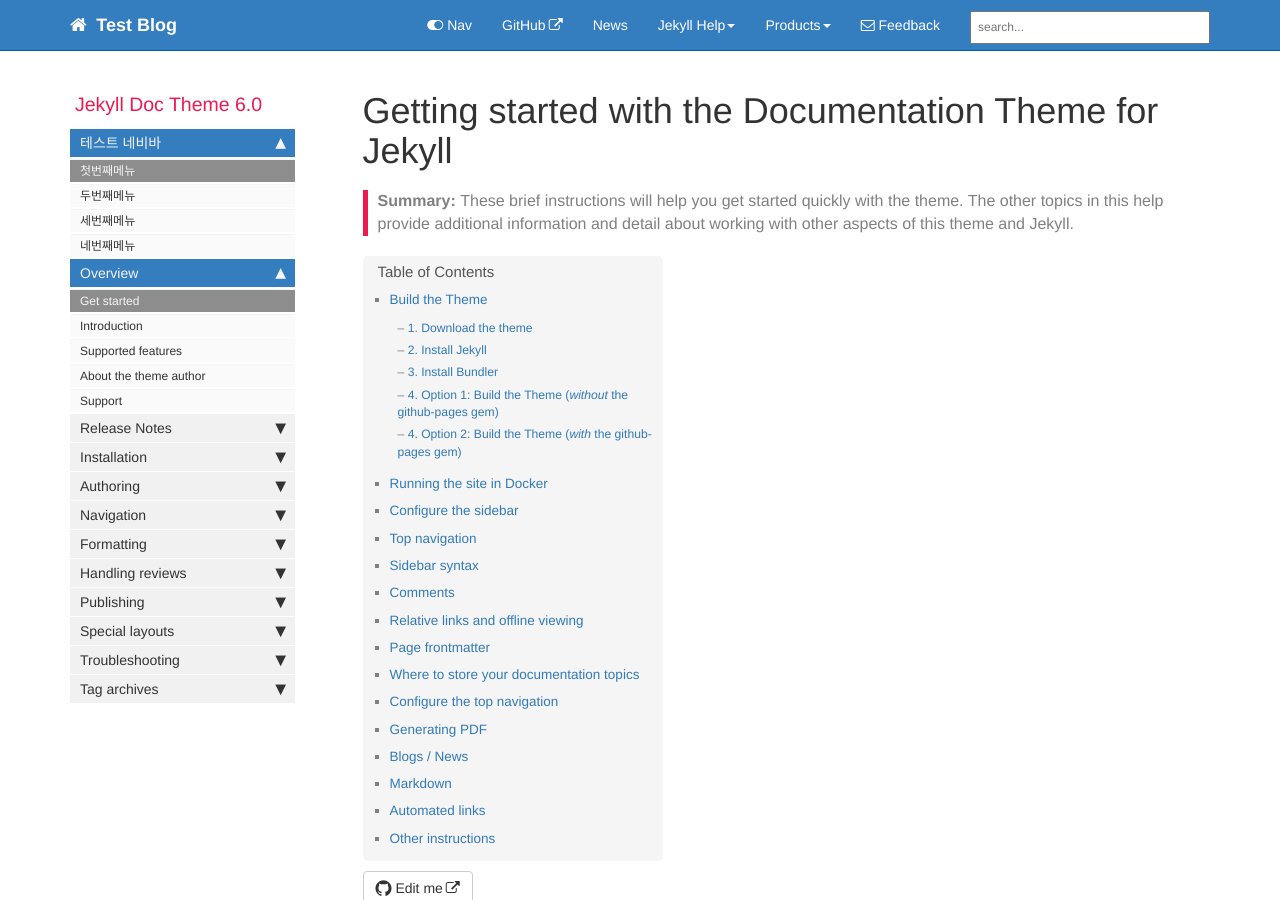
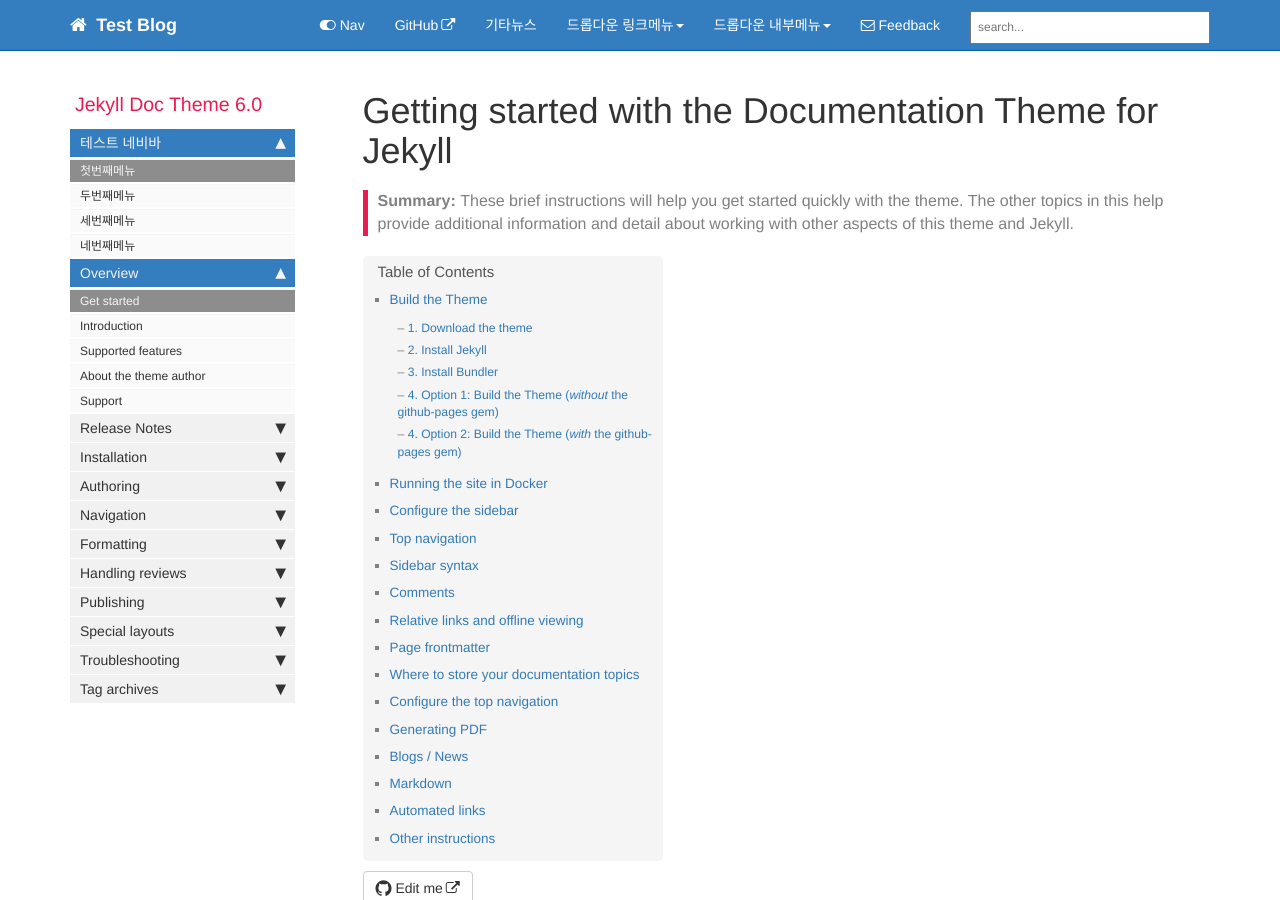
Before and after one commit to deepine/deepine.github.io, a Jekyll site: the page built from index.md, in a window 1280 px wide and 900 px high. Built offline with Jekyll 4.4.1, drawn with Linux system fonts in a browser that asks for light colours; comment, search, counter and statistics services are not loaded.

Commit message:
Update topnav.yml

```diff
--- a/_data/topnav.yml
+++ b/_data/topnav.yml
@@ -4,31 +4,31 @@ topnav:
 - title: Topnav
   items:
     - title: GitHub
-      external_url: https://github.com/tomjoht/documentation-theme-jekyll
-    - title: News
+      external_url: https://github.com/deepine
+    - title: 기타뉴스
       url: /news
 
 #Topnav dropdowns
 topnav_dropdowns:
 - title: Topnav dropdowns
   folders:
-    - title: Jekyll Help
+    - title: 드롭다운 링크메뉴
       folderitems:
-        - title: Jekyll Talk
-          external_url: https://talk.jekyllrb.com
-        - title: Jekyll documentation
-          external_url: http://jekyllrb.com/docs/home/
-        - title: Jekyll on Stack Overflow
-          external_url: http://stackoverflow.com/questions/tagged/jekyll
-        - title: Jekyll on my blog
-          external_url: http://idratherbewriting.com/category-jekyll/
-    - title: Products
+        - title: 첫번째 외부링크
+          external_url: https://www.google.com
+        - title: 두번째 외부링크
+          external_url: http://www.google.com
+        - title: 세번째 외부링크
+          external_url: http://www.google.com
+        - title: 네번째 외부링크
+          external_url: http://www.google.com
+    - title: 드롭다운 내부메뉴
       folderitems:
-        - title: Jekyll Documentation Theme
+        - title: 첫번째 내부메뉴
           url: /mydoc_introduction.html
-        - title: Product 1
+        - title: 두번째 내부메뉴
           url: /p1_landing_page.html
-        - title: Product 2
+        - title: 세번째 내부메뉴
           url: /p2_landing_page.html
 
 # Copyright 2021 Google LLC
```
